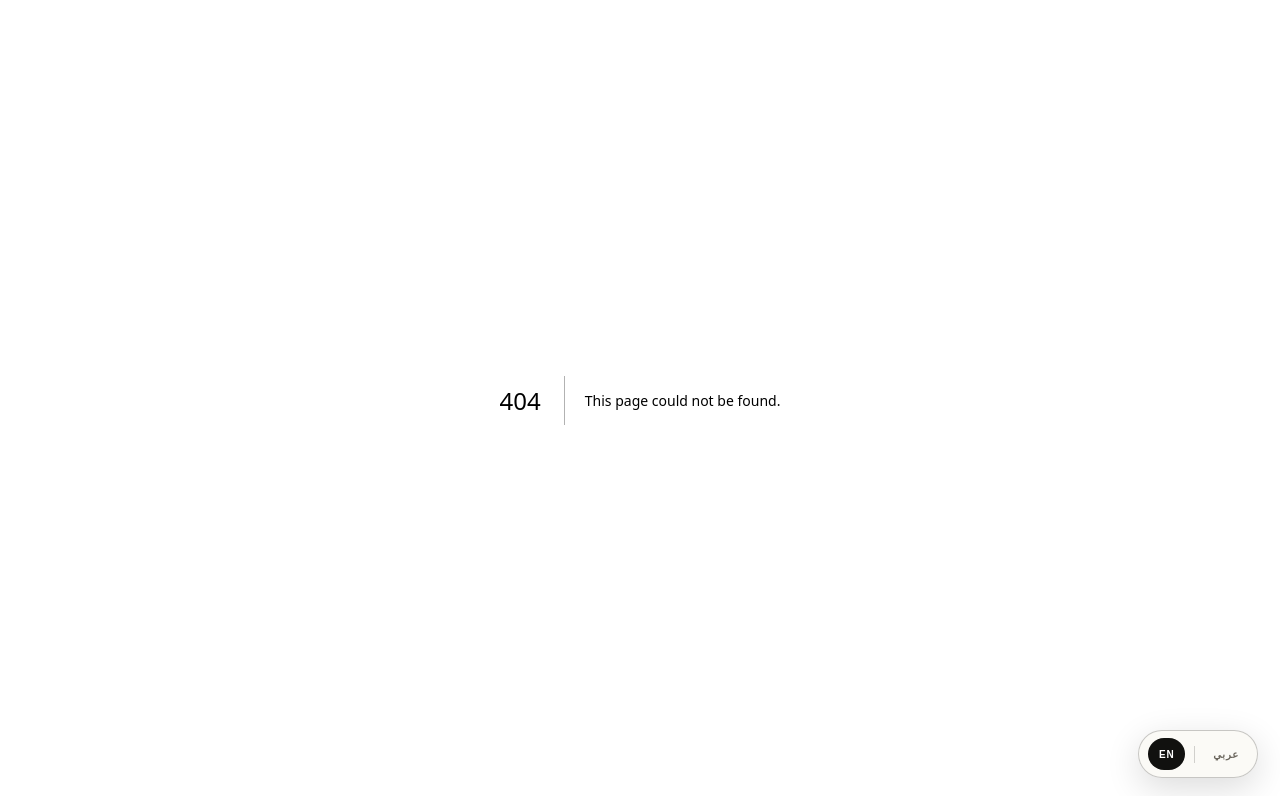
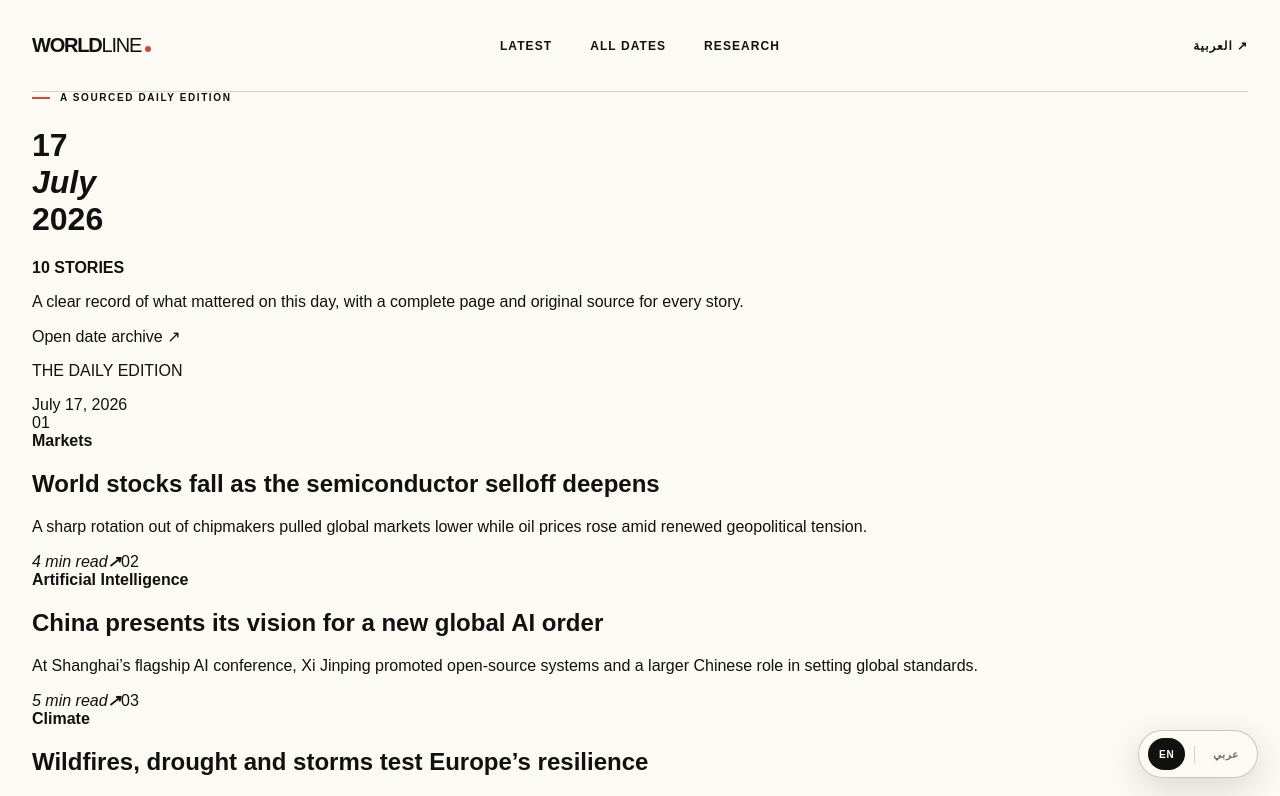
Before and after one commit to YYHomr/openworld, a Next.js app: page /date/2026-07-17 in a window 1280 px wide. Before the commit this address had no page. Shown: the top 796 px of the page. Built offline with nearby package versions, Linux system fonts and the light colour scheme.

Commit message:
Add news by date: app/date/[date]/page.tsx

```diff
--- /dev/null
+++ b/app/date/[date]/page.tsx
@@ -0,0 +1,4 @@
+import type {Metadata} from "next";import {notFound} from "next/navigation";import DateEdition from "../../components/DateEdition";import current from "../../../data/news-2026-07-18.json";import previous from "../../../data/archive/news-2026-07-17.json";
+const editions:Record<string,typeof current>={"2026-07-18":current,"2026-07-17":previous};export function generateStaticParams(){return Object.keys(editions).map(date=>({date}))}
+export async function generateMetadata({params}:{params:Promise<{date:string}>}):Promise<Metadata>{const {date}=await params;return editions[date]?{title:`${date} News Edition — Worldline`,description:`Ten sourced Worldline stories from ${date}.`}:{}}
+export default async function DatedEdition({params}:{params:Promise<{date:string}>}){const {date}=await params;const stories=editions[date];if(!stories)notFound();return <DateEdition stories={stories} dateKey={date} lang="en"/>}
```
